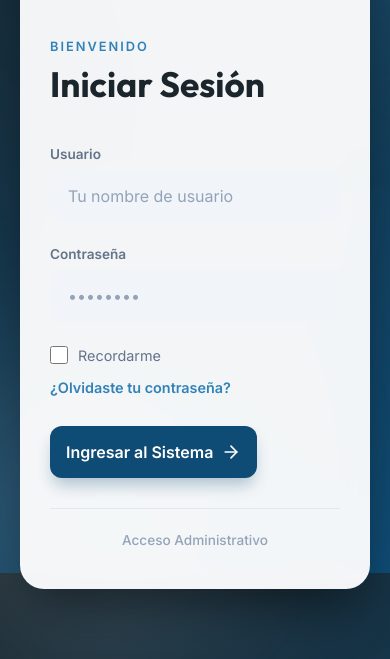
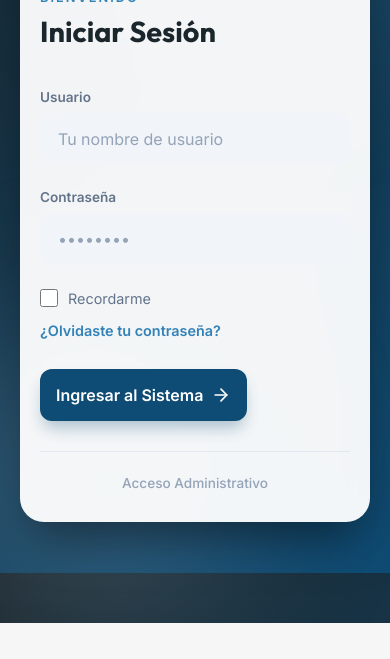
Before and after one commit to JosePizarro1/metropolitano, a Django app: page / in a window 390 px wide; the page is wider, and only the part inside the window is pictured. Shown: the part 271-930 px from the top of that part. After the commit the page ends 894 px from the top of that part, so only its background shows below. Run offline with Django 5.2, Linux system fonts and the light colour scheme; some libraries are stand-ins or nearby versions.

Commit message:
responsive

```diff
--- a/templates/login.html
+++ b/templates/login.html
@@ -36,8 +36,9 @@
             display: flex;
             justify-content: center;
             align-items: center;
-            overflow: hidden;
+            padding: 20px 0;
             position: relative;
+            overflow-x: hidden;
         }
 
         /* Abstract shapes */
@@ -304,6 +305,23 @@
                 gap: 15px;
                 align-items: flex-start;
             }
+
+            .login-image {
+                min-height: 180px;
+                padding: 30px 25px;
+            }
+
+            .login-image h1 {
+                font-size: 1.8rem;
+            }
+
+            .login-form-area {
+                padding: 30px 20px;
+            }
+
+            .brand h2 {
+                font-size: 1.8rem;
+            }
         }
     </style>
 </head>
```
